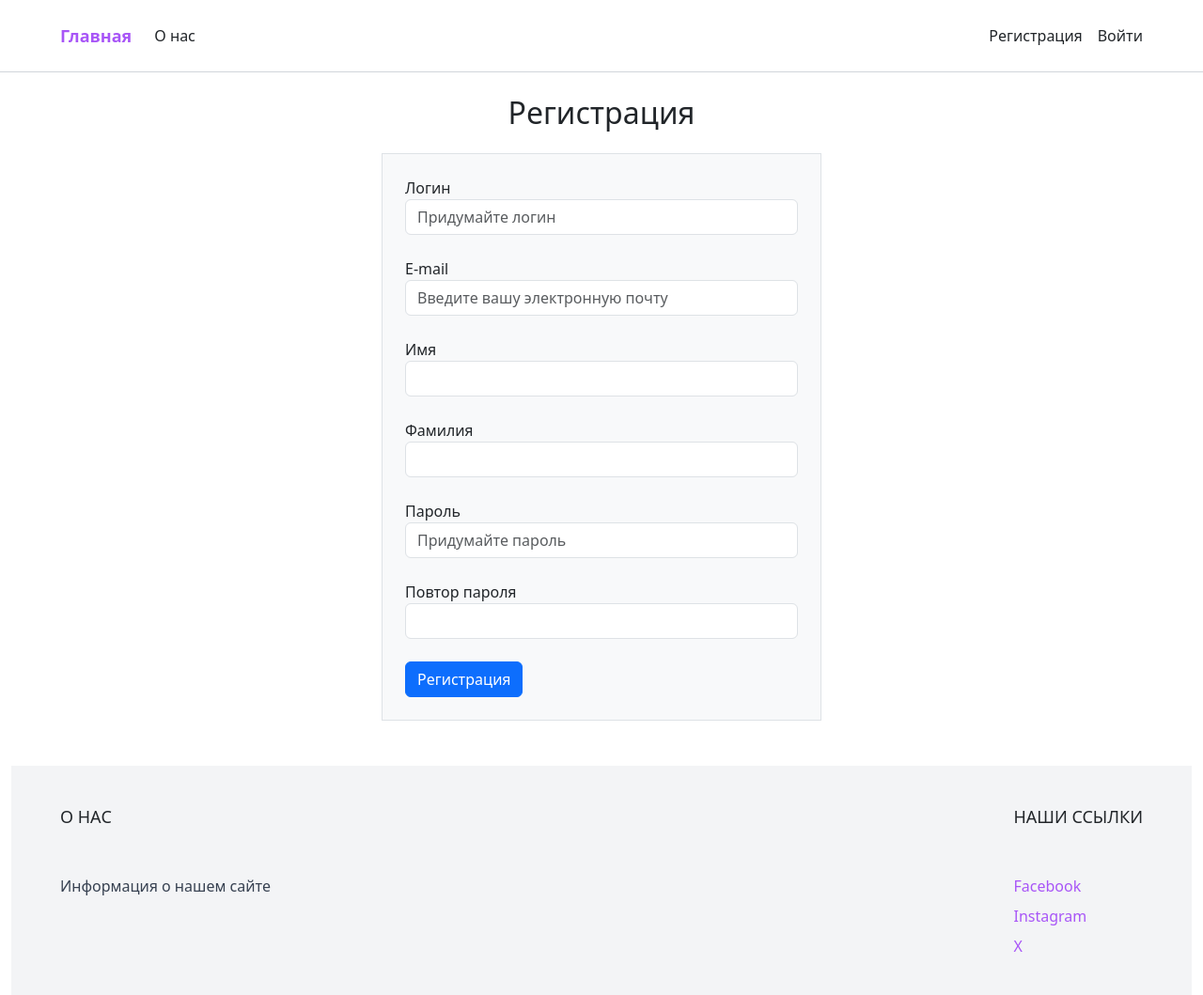
After one commit to Stas9878/New_StartUp_Test, a Django app: page /users/register/ in a window 1280 px wide. The commit adds this page. Shown: the whole page at 94% size. Run offline with Django 5.2, Linux system fonts and the light colour scheme; some libraries are stand-ins or nearby versions.

Commit message:
create register.html and simple tag - get_input_type

```diff
--- a/app/templates/core/base.html
+++ b/app/templates/core/base.html
@@ -27,7 +27,7 @@
                     </a>
                     <a href="{% url 'users:logout' %}">Выйти</a>
                 {% else %}
-                    <a href="">Регистрация</a>
+                    <a href="{% url 'users:register' %}">Регистрация</a>
                     <a href="{% url 'users:login' %}">Войти</a>
                 {% endif %}
             </div>
--- a/app/templates/users/login.html
+++ b/app/templates/users/login.html
@@ -6,6 +6,7 @@
 <div class="container px-1">
     <div class="row justify-content-md-center">
         <div class="col-md-5">
+            <h1>Вход</h1>
             <div class="m-5 p-4 border bg-light">
                 <form method="post">
                     {% csrf_token %}
--- /dev/null
+++ b/app/templates/users/register.html
@@ -0,0 +1,30 @@
+{% extends 'core/base.html' %}
+{% load users_tags %}
+
+{% block title %}sURL | Регистрация{% endblock %}
+
+{% block content %}
+<div class="container px-1">
+    <div class="row justify-content-md-center">
+        <div class="col-md-5">
+            <p class="h2 row justify-content-md-center">Регистрация</p>
+            <div class="m-4 p-4 border bg-light">
+                <form method="post">
+                    {% csrf_token %}
+
+                    {% for i in form %}
+                        <div class="form-group">
+                            {{ i.label }}
+                            <input type="{% get_input_type i.name %}"  class="form-control"  placeholder="{{ i.help_text }}">
+                        </div>
+                        <br>
+                    {% endfor %}
+
+                    <button type="submit" class="btn btn-primary">Регистрация</button>
+                </form>
+            </div>
+        </div>
+    </div>
+</div>
+
+{% endblock %}
--- a/app/users/forms.py
+++ b/app/users/forms.py
@@ -8,9 +8,9 @@ class LoginUserForm(forms.Form):
 
 
 class RegisterUserForm(forms.ModelForm):
-    username = forms.CharField(label='Логин')
-    password1 = forms.CharField(label='Пароль', widget=forms.PasswordInput())
-    password2 = forms.CharField(label='Пароль', widget=forms.PasswordInput())
+    username = forms.CharField(label='Логин', help_text='Придумайте логин')
+    password1 = forms.CharField(label='Пароль', help_text='Придумайте пароль', widget=forms.PasswordInput())
+    password2 = forms.CharField(label='Повтор пароля', widget=forms.PasswordInput())
 
     class Meta:
         model = get_user_model()
@@ -18,5 +18,9 @@ class RegisterUserForm(forms.ModelForm):
         labels = {
             'email': 'E-mail',
             'first_name': 'Имя',
-            'last_name': 'Фамилия '
+            'last_name': 'Фамилия'
         }
+
+        help_texts = {
+            'email': 'Введите вашу электронную почту'
+        }
--- /dev/null
+++ b/app/users/templatetags/users_tags.py
@@ -0,0 +1,16 @@
+from django import template
+
+
+register = template.Library()
+
+@register.simple_tag()
+def get_input_type(label: str) -> str:
+    input_types = {
+        'username': 'text',
+        'email': 'email',
+        'password1': 'password',
+        'password2': 'password'
+    }
+    if res := input_types.get(label.lower()):
+        return res
+    return 'text'
--- a/app/users/urls.py
+++ b/app/users/urls.py
@@ -1,12 +1,11 @@
 from django.urls import path
-from .views import login_user, logout_user
+from .views import login_user, logout_user, register_user
 
 
 app_name = 'users'
 
 urlpatterns = [
-
+    path('register/', register_user, name='register'),
     path('login/', login_user, name='login'),
-    # path('register/', name='register'),
     path('logout/', logout_user, name='logout')
 ]
--- a/app/users/views.py
+++ b/app/users/views.py
@@ -2,7 +2,12 @@ from django.shortcuts import render
 from django.http import HttpResponse, HttpResponseRedirect
 from django.contrib.auth import authenticate, login, logout
 from django.urls import reverse
-from .forms import LoginUserForm
+from .forms import LoginUserForm, RegisterUserForm
+
+
+def register_user(request):
+    form = RegisterUserForm()
+    return render(request, 'users/register.html', {'form': form})
 
 
 def login_user(request) -> HttpResponseRedirect | HttpResponse:
```
Also changed, not shown: app/users/templatetags/__init__.py (added).
